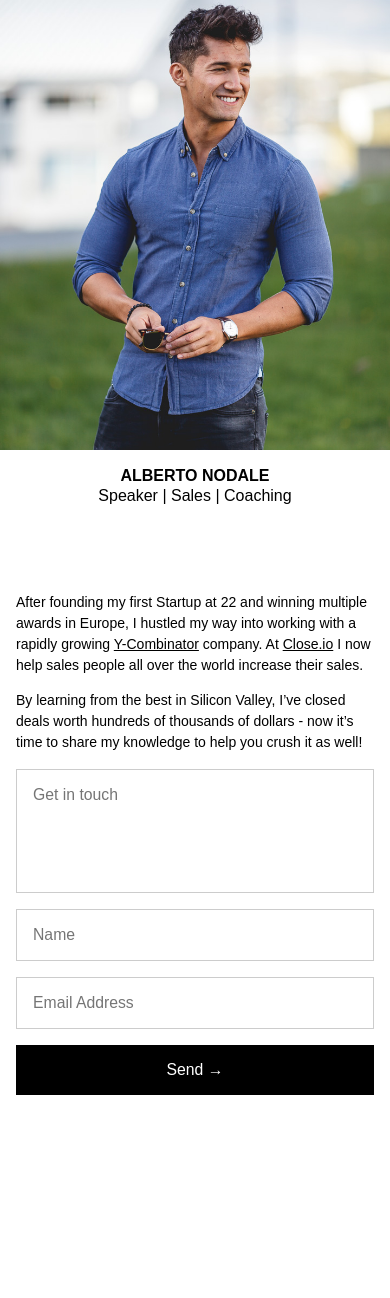
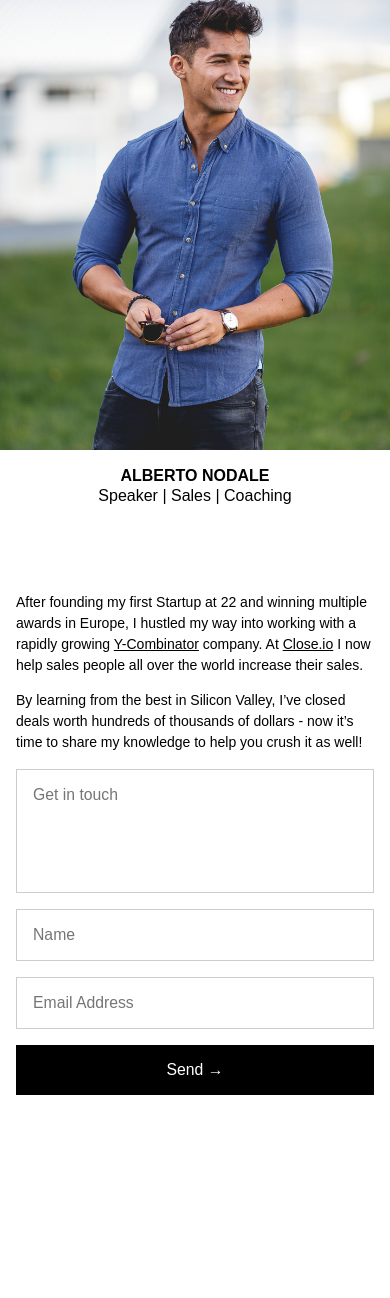
Before and after one commit to Albertonodale/albertonodale.com, a Jekyll site: the page built from index.md, in a window 390 px wide. Built offline with Jekyll 4.4.1, drawn with Linux system fonts in a browser that asks for light colours; nearby versions of some CDN libraries; our own code applies the rules of GitHub Pages for plain Markdown files; a script that is not in the unit is left out.

Commit message:
Reposition photo slightly, on mobile

```diff
--- a/css/main.scss
+++ b/css/main.scss
@@ -81,7 +81,7 @@ body {
 
 .image--cover {
   background-size: cover;
-  background-position: center -3em;
+  background-position: center -3.5em;
   background-repeat: no-repeat;
 
   @media (min-width: $break) {
```
